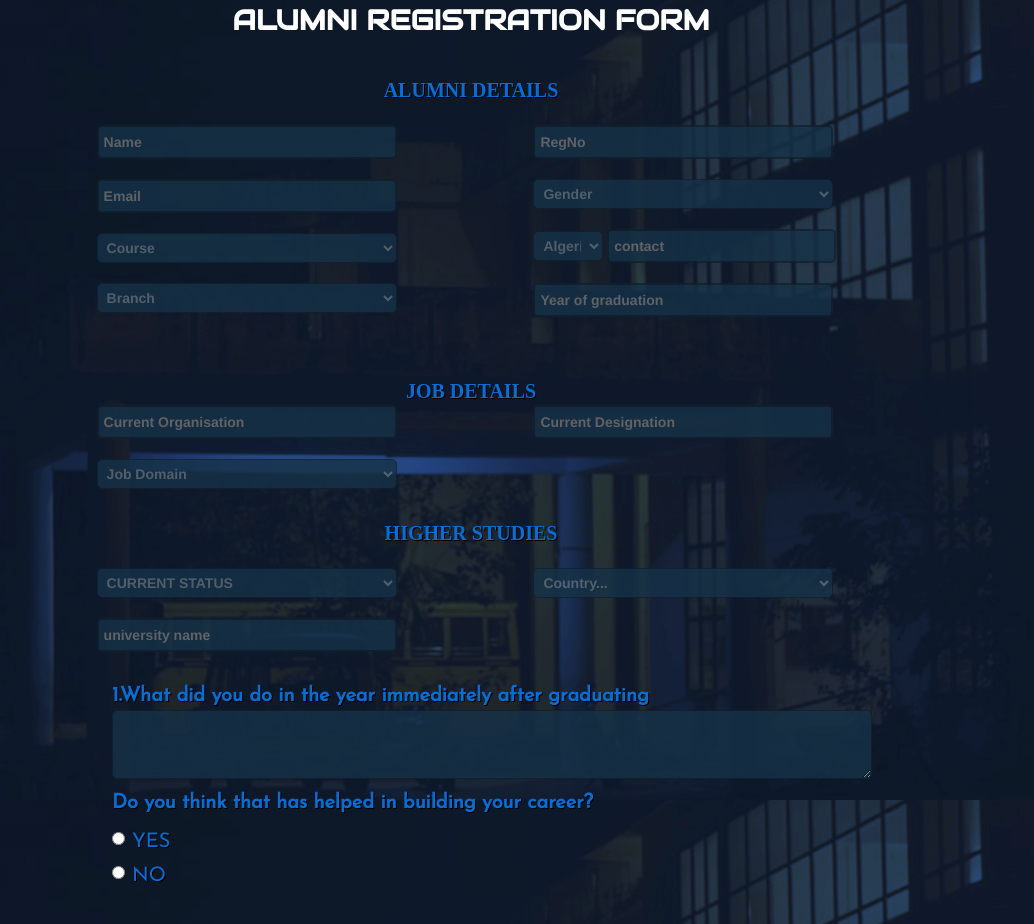
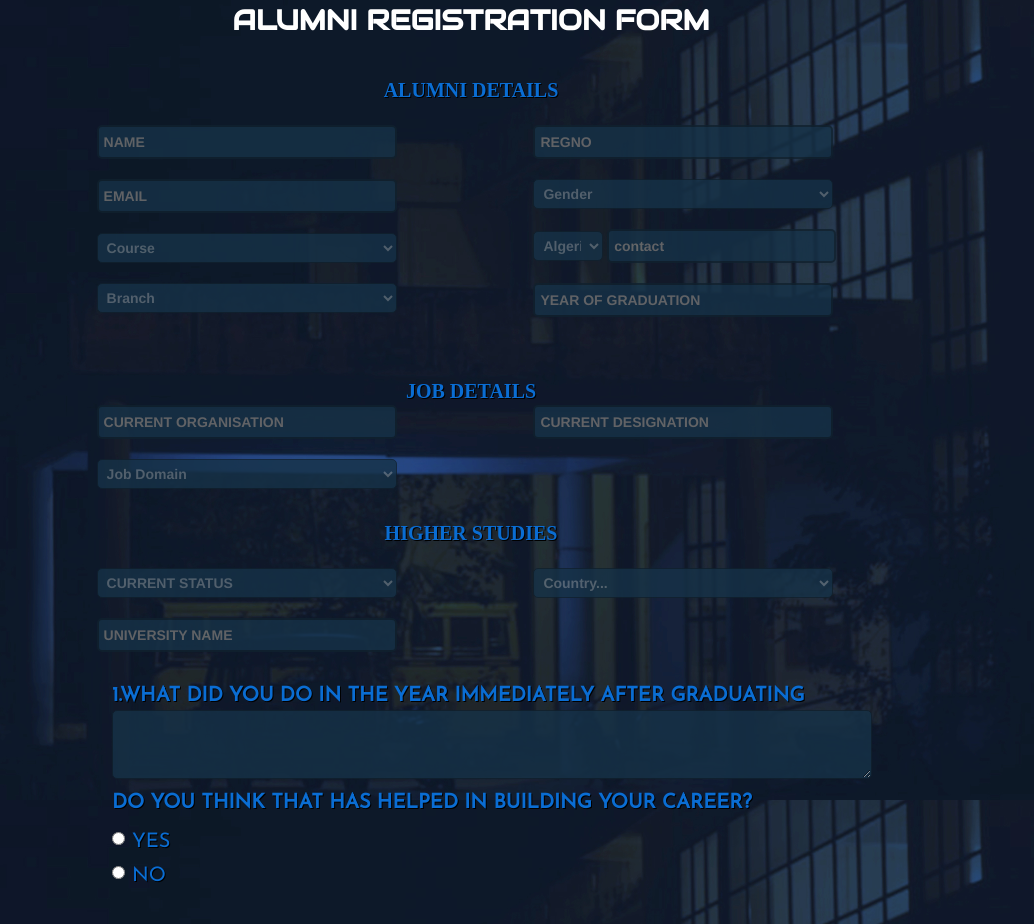
Before and after one commit to Prabharoop/placementgec, a Django app: page /form in a window 1280 px wide. Shown: the top 924 px of the page, without its empty margins (169-1203 px from the left). Run offline with Django 3.2, Linux system fonts and the light colour scheme; some libraries are stand-ins or nearby versions; some web fonts are replaced.

Commit message:
Update static/css/first.css
capitalise testing

```diff
--- a/static/css/first.css
+++ b/static/css/first.css
@@ -17,6 +17,7 @@ body{
 
 .register{
 	/*text-align: center;*/
+	text-transform: uppercase;
 
 }
 
@@ -54,6 +55,7 @@ body{
     color:#FFFFFF;
     font-weight: 1000;
     width: 300px;
+    text-transform: uppercase;
     /*text-align: center;*/
 
 }
```
